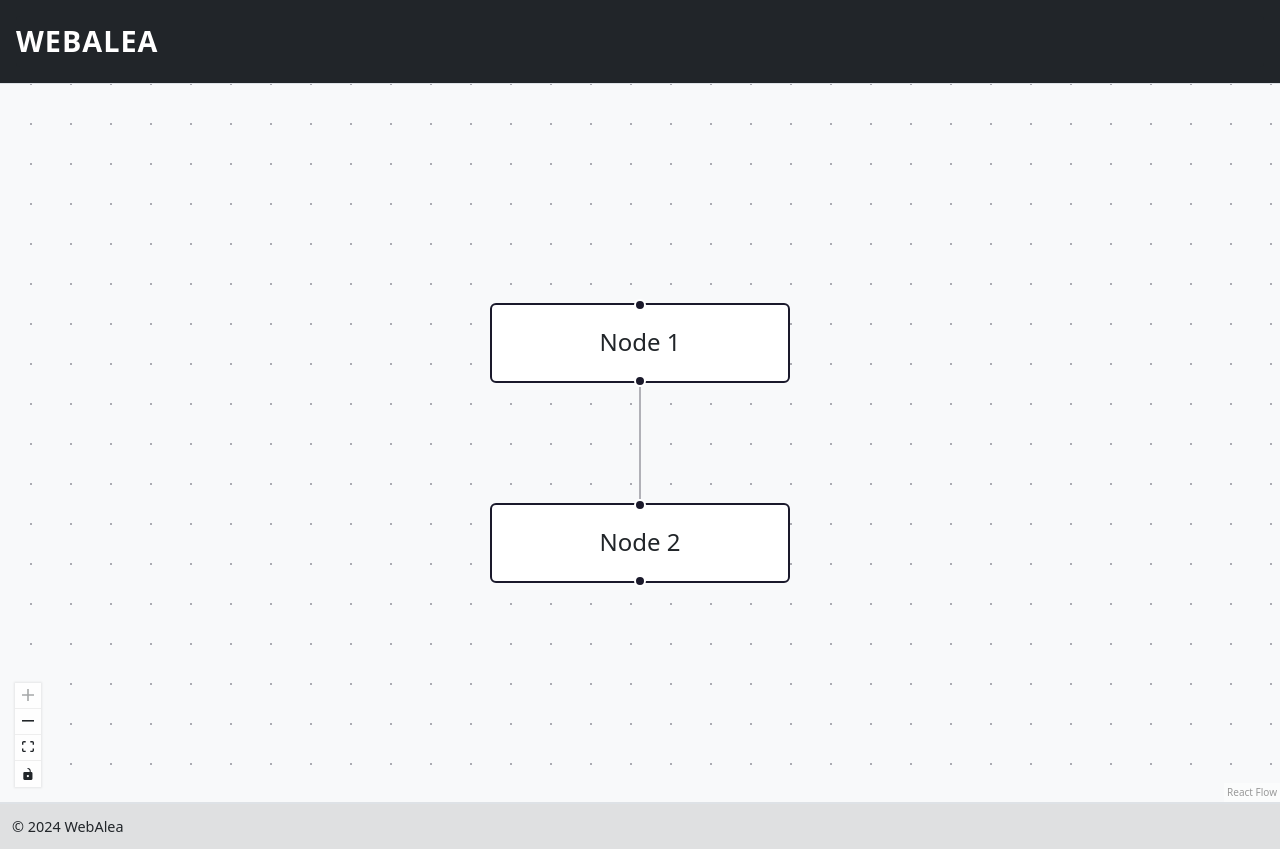
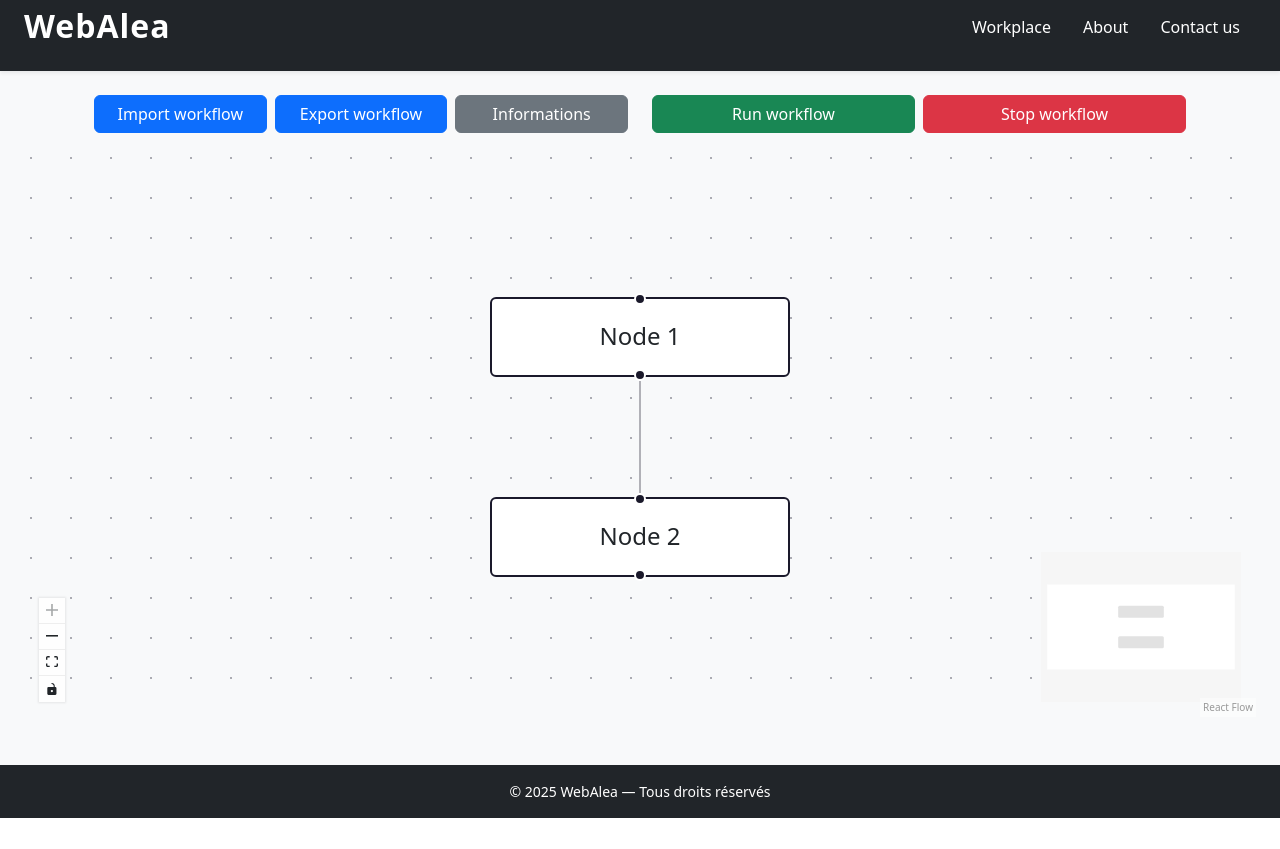
Before and after one commit to openalea-incubator/WebAlea, a React (Vite) app in the folder webAleaFront/: page / in a window 1280 px wide. After the commit the page ends 818 px from the top, so only its background shows below. Built offline with nearby package versions, Linux system fonts and the light colour scheme.

Commit message:
Worplace v1 (data de test), App v1

```diff
--- a/webAleaFront/src/App.jsx
+++ b/webAleaFront/src/App.jsx
@@ -1,27 +1,53 @@
-import { useState, useCallback } from 'react';
+import 'bootstrap/dist/css/bootstrap.min.css';
+import './assets/css/app.css';
 import WorkSpace from './components/workspace/Workspace.jsx';
-import './assets/css/app.css';
 
 export default function App() {
   return (
-    <>
-      <header className="app-header bg-dark">
-        <nav className="app-navbar navbar navbar-dark bg-dark">
-          <h1 className="app-title">WebAlea</h1>
+    <div className="min-vh-100 min-vw-100 d-flex flex-column bg-light">
+      {/* HEADER */}
+      <header className="bg-dark d-flex text-white py-3 shadow-sm px-4 align-items-center justify-content-between">
+        <h1 className="mb-0 fs-2 fw-bold">WebAlea</h1>
+        <nav className="navbar navbar-expand-lg">
+          <ul className="nav">
+            <li className="nav-item">
+              <a className="nav-link text-white" href="#">Workplace</a>
+            </li>
+            <li className="nav-item">
+              <a className="nav-link text-white" href="#">About</a>
+            </li>
+            <li className="nav-item">
+              <a className="nav-link text-white" href="#">Contact us</a>
+            </li>
+          </ul>
         </nav>
       </header>
 
-      <main className="app-main">
-        <div className="workspace-container">
-          <WorkSpace />
+      {/* MAIN */}
+      <div className="container-fluid mx-auto my-4 justify-content-center align-items-center">
+        <div className="container d-flex w-100">
+          <div className="container d-flex gap-2 me-auto">
+            <button className="btn btn-primary w-100">Import workflow</button>
+            <button className="btn btn-primary w-100">Export workflow</button>
+            <button className="btn btn-secondary w-100">Informations</button>
+          </div>
+          <div className="container d-flex gap-2 ms-auto">
+            <button className="btn btn-success w-100">Run workflow</button>
+            <button className="btn btn-danger w-100">Stop workflow</button>
+          </div>
         </div>
-      </main>
+        <div className="container-fluid d-flex justify-content-center align-items-center my-4 mx-auto">
+              <WorkSpace />
+        </div>
+      </div>
 
-      <footer className="app-footer bg-light text-center text-lg-start">
-        <div className="footer-text">
-          © 2024 WebAlea
+
+      {/* FOOTER */}
+      <footer className="bg-dark text-white text-center py-3 mt-auto">
+        <div className="container small">
+          © 2025 WebAlea — Tous droits réservés
         </div>
       </footer>
-    </>
+    </div>
   );
 }
--- a/webAleaFront/src/assets/css/app.css
+++ b/webAleaFront/src/assets/css/app.css
@@ -1,56 +1,10 @@
 
-/* === Header === */
-.app-header {
-  background-color: #0d6efd; /* bleu Bootstrap */
-  color: white;
-  padding: 1rem;
-}
-
-.app-navbar {
-  display: flex;
-  align-items: center;
-  justify-content: center;
-  background-color: #212529; /* gris foncé Bootstrap */
-  padding: 0.75rem;
-  border-radius: 0.25rem;
-}
-
-.app-title {
-  margin: 0;
-  font-size: 1.8rem;
-  font-weight: 600;
-  text-transform: uppercase;
+header h1 {
   letter-spacing: 1px;
 }
 
-/* === Main / Workspace === */
-.app-main {
+html, body {
+  height: 100%;
   width: 100%;
-  height: 90vh;
-  display: flex;
-  flex-direction: column;
-  justify-content: center;
-  align-items: stretch;
+  margin: 0;
 }
-
-.workspace-container {
-  width: 100vw;
-  height: 100%;
-  overflow: hidden;
-  background-color: #f8f9fa; /* gris clair */
-  border-top: 1px solid #dee2e6;
-  border-bottom: 1px solid #dee2e6;
-}
-
-/* === Footer === */
-.app-footer {
-  background-color: #f8f9fa;
-  font-size: 0.9rem;
-  border-top: 1px solid #dee2e6;
-}
-
-.footer-text {
-  padding: 0.75rem;
-  background-color: rgba(0, 0, 0, 0.1);
-  color: #212529;
-}
--- a/webAleaFront/src/components/workspace/Workspace.jsx
+++ b/webAleaFront/src/components/workspace/Workspace.jsx
@@ -1,5 +1,13 @@
 import { useState, useCallback } from 'react';
-import { ReactFlow, applyNodeChanges, applyEdgeChanges, addEdge,  Background, Controls } from '@xyflow/react';
+import {
+  ReactFlow,
+  applyNodeChanges,
+  applyEdgeChanges,
+  addEdge,
+  Background,
+  Controls,
+  MiniMap
+} from '@xyflow/react';
 import '@xyflow/react/dist/style.css';
 
 const initialNodes = [
@@ -8,34 +16,36 @@ const initialNodes = [
 ];
 const initialEdges = [{ id: 'n1-n2', source: 'n1', target: 'n2' }];
 
-export default function App() {
+export default function WorkSpace() {
   const [nodes, setNodes] = useState(initialNodes);
   const [edges, setEdges] = useState(initialEdges);
 
   const onNodesChange = useCallback(
-    (changes) => setNodes((nodesSnapshot) => applyNodeChanges(changes, nodesSnapshot)),
+    (changes) => setNodes((nds) => applyNodeChanges(changes, nds)),
     [],
   );
   const onEdgesChange = useCallback(
-    (changes) => setEdges((edgesSnapshot) => applyEdgeChanges(changes, edgesSnapshot)),
+    (changes) => setEdges((eds) => applyEdgeChanges(changes, eds)),
     [],
   );
   const onConnect = useCallback(
-    (params) => setEdges((edgesSnapshot) => addEdge(params, edgesSnapshot)),
+    (params) => setEdges((eds) => addEdge(params, eds)),
     [],
   );
 
   return (
-    <div style={{ width: '100%', height: '100%' }}>
+    <div style={{ width: '100%', height: '70vh' }}>
       <ReactFlow
         nodes={nodes}
         edges={edges}
         onNodesChange={onNodesChange}
         onEdgesChange={onEdgesChange}
         onConnect={onConnect}
-        fitView>
+        fitView
+      >
         <Background />
         <Controls />
+        <MiniMap />
       </ReactFlow>
     </div>
   );
```
